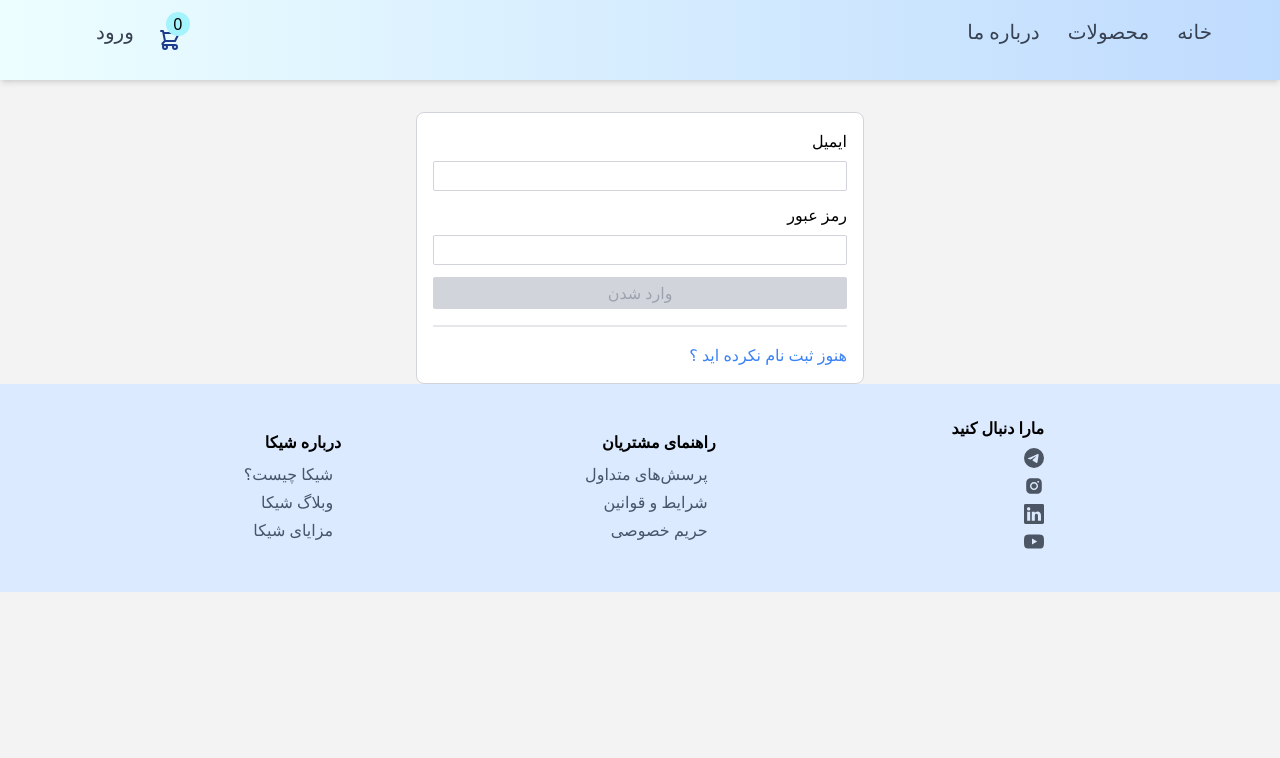
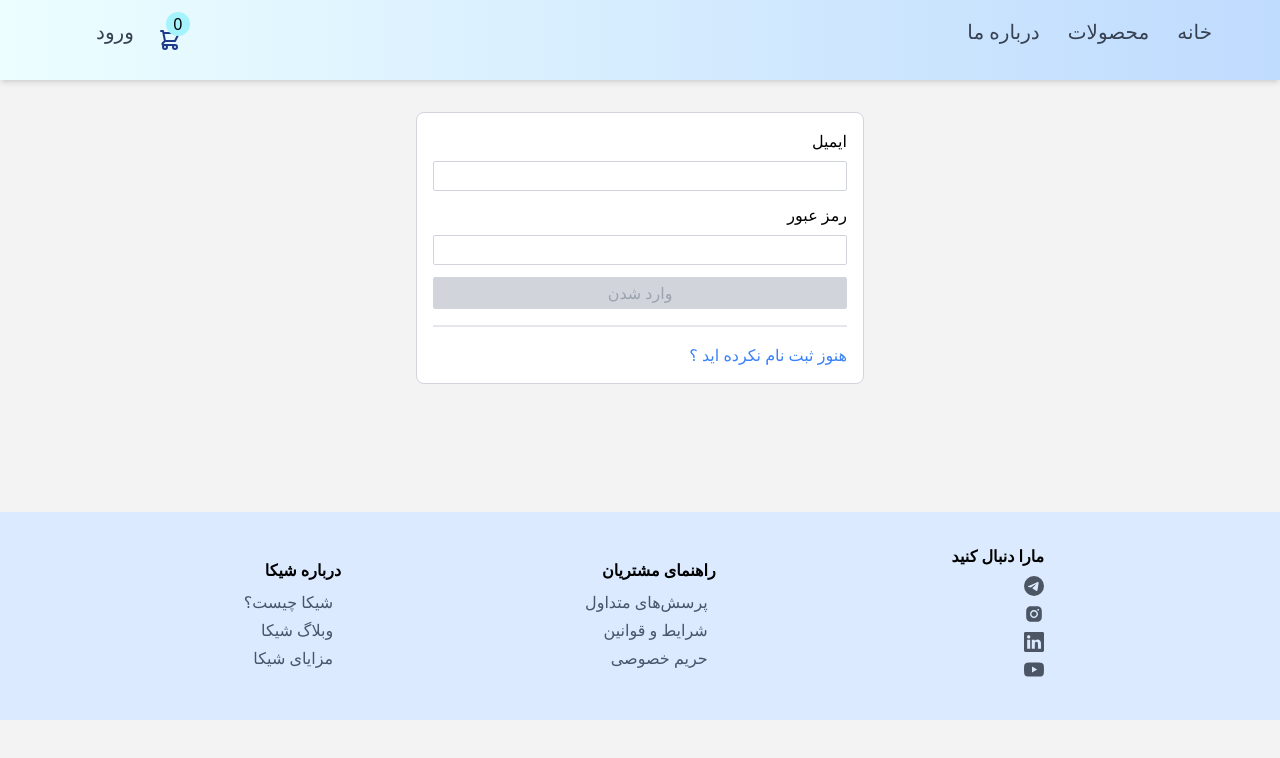
Before and after one commit to ZahraNejati79/ShoppingCart, a React (Create React App) app: page /login in a window 1280 px wide. Shown: the top 758 px of the page. Built offline with nearby package versions, Linux system fonts and the light colour scheme.

Commit message:
fixed footer

```diff
--- a/src/Components/Footer.jsx
+++ b/src/Components/Footer.jsx
@@ -2,7 +2,7 @@ import { BsTelegram, BsLinkedin, BsYoutube } from "react-icons/bs";
 import { AiFillInstagram } from "react-icons/ai";
 const Footer = () => {
   return (
-    <footer className="w-full bg-blue-100 flex items-center justify-center container py-8">
+    <footer className="w-full bg-blue-100 flex items-center justify-center container py-8 mt-8 mb-0">
       <div className="md:flex md:justify-evenly md:items-center justify-center items-center  text-right w-full ">
         <div className="md:mb-0 mb-4 flex items-center justify-center">
           <ul className="max-w-full">
--- a/src/Components/LoginForm.jsx
+++ b/src/Components/LoginForm.jsx
@@ -51,7 +51,7 @@ const LoginForm = ({ history }) => {
   });
 
   return (
-    <div className="bg-white w-full container max-w-md p-4 mt-4 rounded-lg border border-gray-300 mx-2">
+    <div className="bg-white w-full container max-w-md p-4 mt-4 rounded-lg border border-gray-300 mx-2 md:mb-24">
       <form onSubmit={formik.handleSubmit}>
         <InputComponent
           name="email"
--- a/src/Layout/Layout.jsx
+++ b/src/Layout/Layout.jsx
@@ -2,11 +2,13 @@ import Footer from "../Components/Footer";
 import Navigation from "../Components/Navigation";
 const Layout = ({ children }) => {
   return (
-    <div className="h-screen ">
-      <Navigation />
-      <div className=" flex justify-center  w-full ">{children}</div>
+    <>
+      <div className="h-aouto ">
+        <Navigation />
+        <div className=" flex justify-center  w-full ">{children}</div>
+      </div>
       <Footer />
-    </div>
+    </>
   );
 };
 
```
